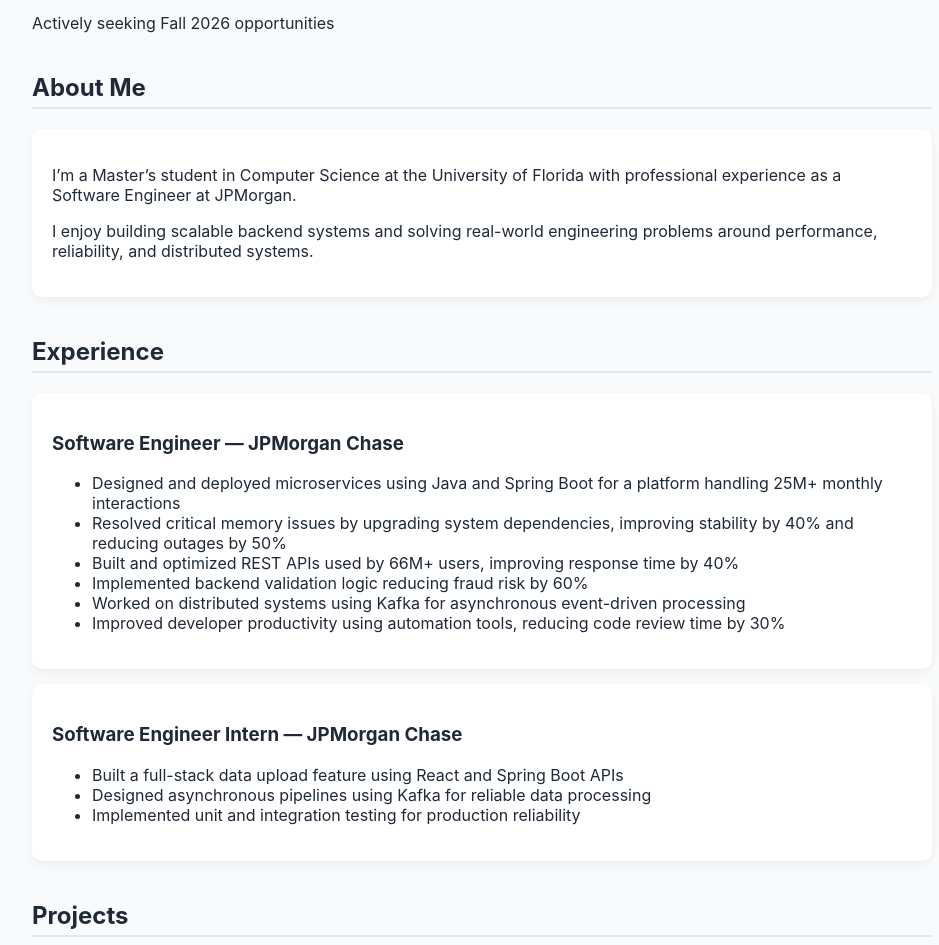
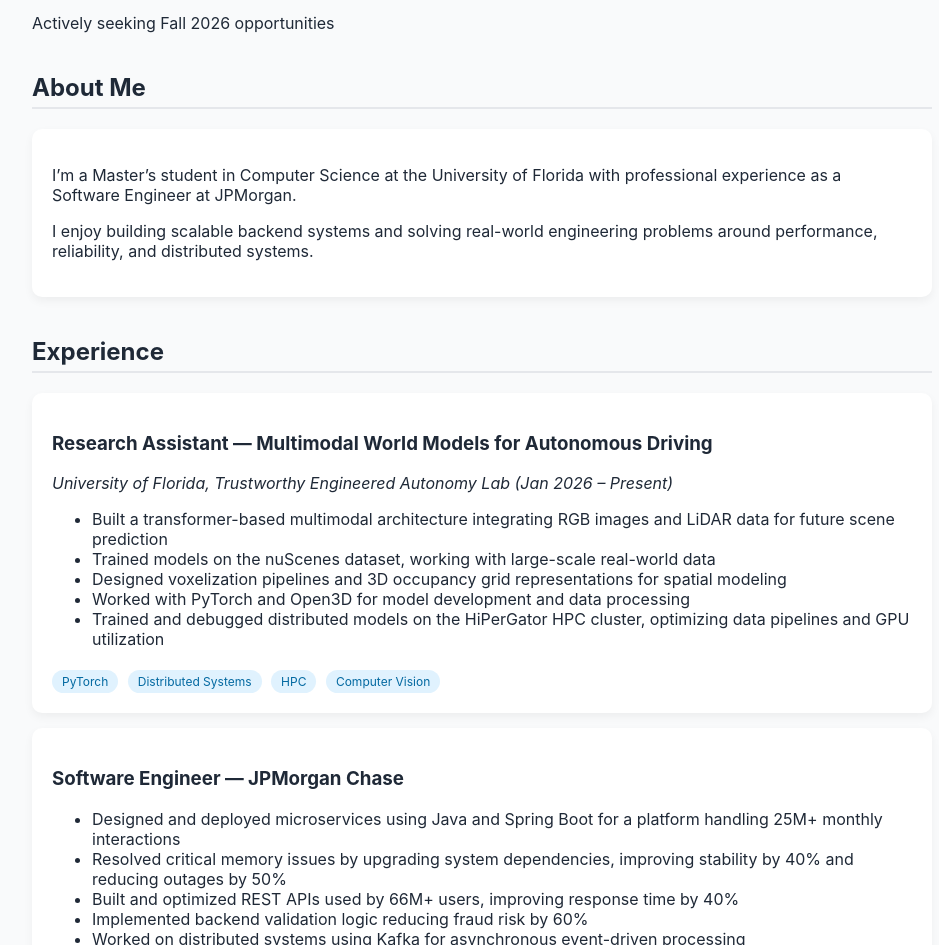
Before and after one commit to bindhusreereddy/bindhusreereddy.github.io, a plain HTML site: page index.html in a window 1280 px wide. Shown: the part 155-1100 px from the top of the page, without its empty margins (158-1097 px from the left). Drawn offline with Linux system fonts and the light colour scheme.

Commit message:
Add Research Assistant experience to index.html
Added experience section detailing role as Research Assistant, including responsibilities and technologies used.

```diff
--- a/index.html
+++ b/index.html
@@ -74,6 +74,26 @@ I enjoy building scalable backend systems and solving real-world engineering pro
 
 <!-- EXPERIENCE -->
 <h2>Experience</h2>
+
+  <div class="card">
+<h3>Research Assistant — Multimodal World Models for Autonomous Driving</h3>
+<p><i>University of Florida, Trustworthy Engineered Autonomy Lab (Jan 2026 – Present)</i></p>
+
+<ul>
+<li>Built a transformer-based multimodal architecture integrating RGB images and LiDAR data for future scene prediction</li>
+<li>Trained models on the nuScenes dataset, working with large-scale real-world data</li>
+<li>Designed voxelization pipelines and 3D occupancy grid representations for spatial modeling</li>
+<li>Worked with PyTorch and Open3D for model development and data processing</li>
+<li>Trained and debugged distributed models on the HiPerGator HPC cluster, optimizing data pipelines and GPU utilization</li>
+</ul>
+
+<div>
+<span class="tag">PyTorch</span>
+<span class="tag">Distributed Systems</span>
+<span class="tag">HPC</span>
+<span class="tag">Computer Vision</span>
+</div>
+</div>
 
 <div class="card">
 <h3>Software Engineer — JPMorgan Chase</h3>
```
